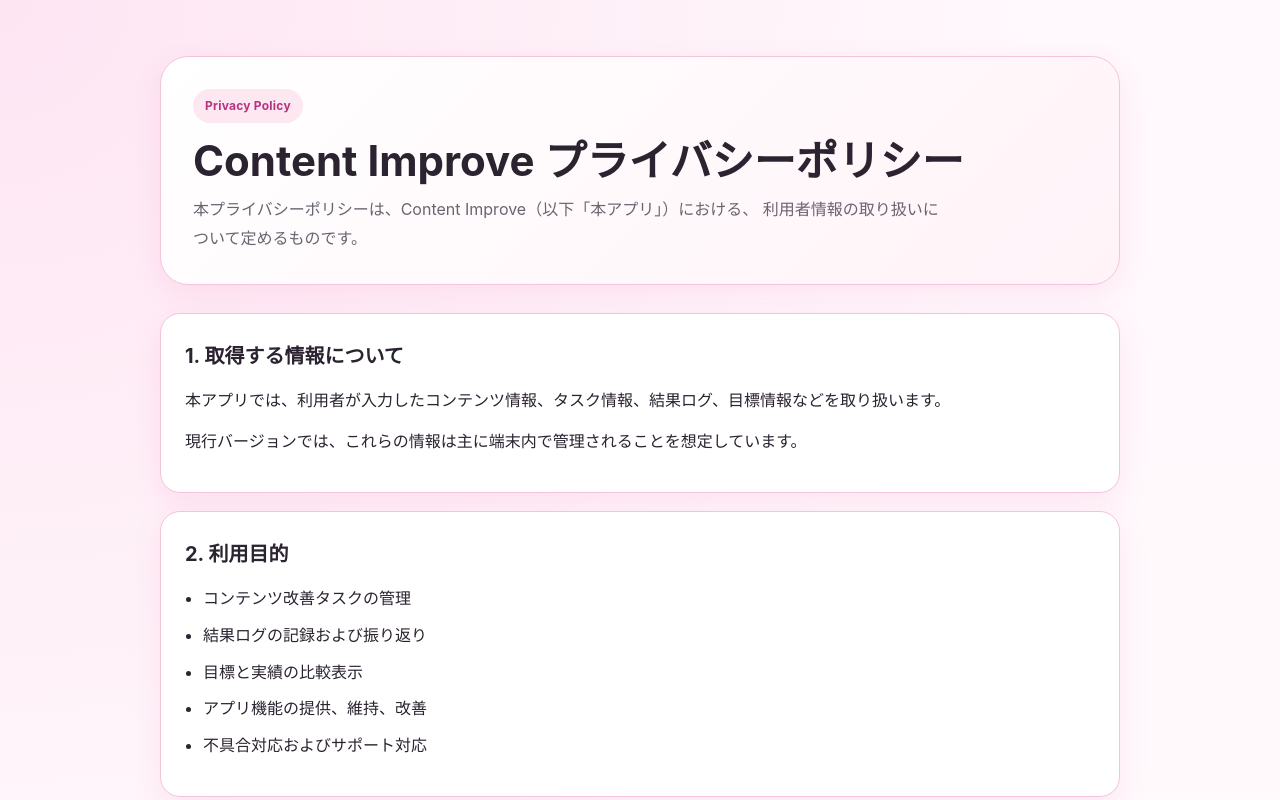
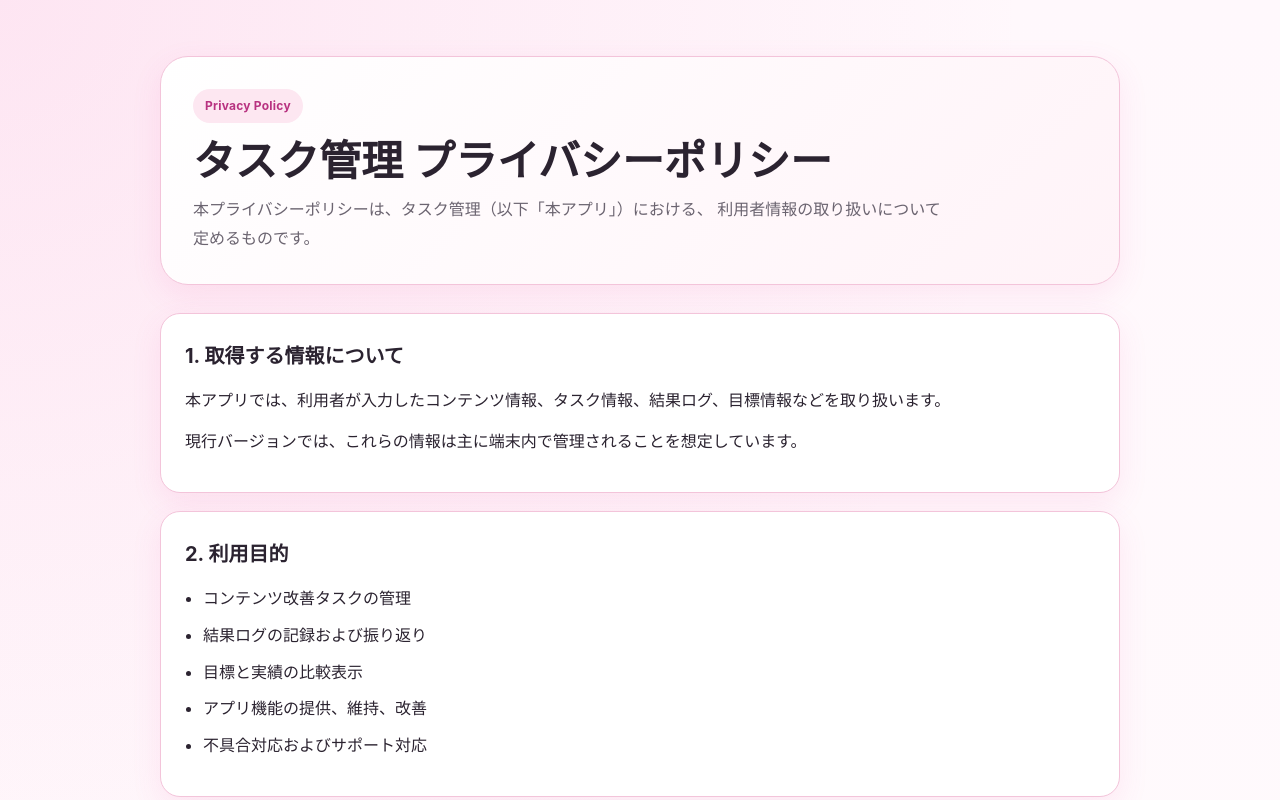
Before and after one commit to masa-happyhobby/06-ImprovementTask, a plain HTML site: page privacy.html in a window 1280 px wide. Shown: the top 800 px of the page. Drawn offline with Linux system fonts and the light colour scheme.

Commit message:
Update privacy policy title and description

```diff
--- a/privacy.html
+++ b/privacy.html
@@ -3,8 +3,8 @@
 <head>
   <meta charset="utf-8" />
   <meta name="viewport" content="width=device-width, initial-scale=1" />
-  <title>Privacy Policy | タスク管理アプリ</title>
-  <meta name="description" content="Content Improve のプライバシーポリシーです。" />
+  <title>Privacy Policy | タスク管理</title>
+  <meta name="description" content="タスク管理 のプライバシーポリシーです。" />
   <meta name="theme-color" content="#f472b6" />
 
   <style>
@@ -138,9 +138,9 @@
   <header class="wrap">
     <div class="hero">
       <div class="badge">Privacy Policy</div>
-      <h1>Content Improve プライバシーポリシー</h1>
+      <h1>タスク管理 プライバシーポリシー</h1>
       <p class="lead">
-        本プライバシーポリシーは、Content Improve（以下「本アプリ」）における、
+        本プライバシーポリシーは、タスク管理（以下「本アプリ」）における、
         利用者情報の取り扱いについて定めるものです。
       </p>
     </div>
```
